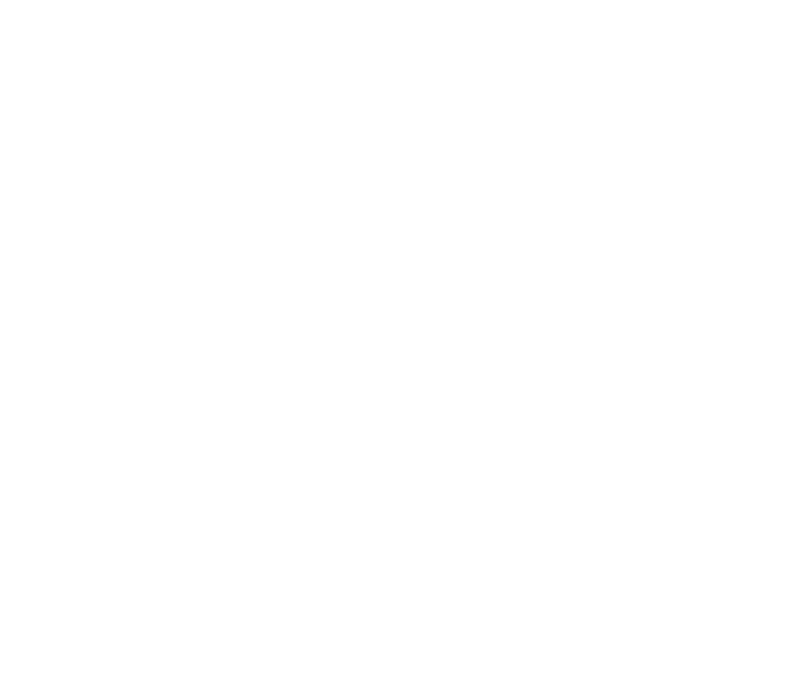
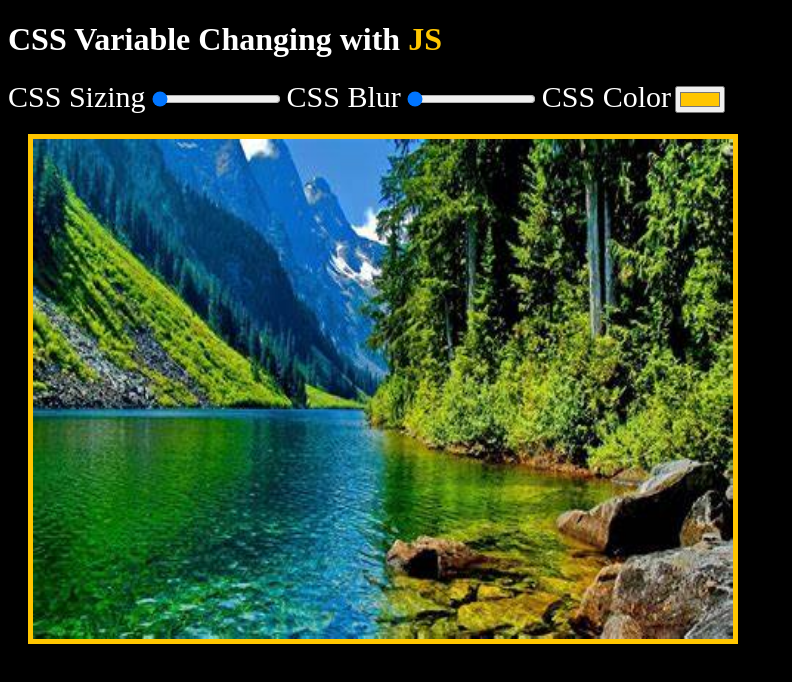
Before and after one commit to Gagandeep101/Vaniila-JS-30-Day-Challenge, a plain HTML site: page Day3/index.html in a window 1280 px wide. Shown: the whole page, without its empty margins (0-792 px from the left). Drawn offline with Linux system fonts and the light colour scheme.

Commit message:
creating ui for changing css var in js(spacing, color,blur)

```diff
--- a/Day3/index.html
+++ b/Day3/index.html
@@ -8,6 +8,16 @@
     <link rel="stylesheet" href="/Day3/style.css">
 </head>
 <body>
+    <h1>CSS Variable Changing with <span class="js">JS</span></h1>
+    <label for="input">CSS Sizing</label>
+    </label><input type="range" name="base-spacing" data-sizeing="px" class="bg-sizing" min="0" max="200" value="0">
+    <label for="input">CSS Blur</label>
+    <input type="range" name="base-blur" data-sizeing="px" class="bg-blur" min="0" max="100" value="0">
+    <label for="input">CSS Color</label>
+    <input type="color" name="base-color"  class="bg-color" value="#ffc600">
     <script src="/Day3/brain.js"></script>
+    <div class="container">
+        <img src="/Day3/bg_img.jpg" class="bg_img">
+    </div>
 </body>
 </html>
--- a/Day3/style.css
+++ b/Day3/style.css
@@ -0,0 +1,30 @@
+:root{
+    --base-color: #ffc600;
+    --base-blur: 0px;
+    --base-spacing: 0px;
+}
+body{
+    background: #000;
+    color: white;
+}
+label{
+    font-size: 30px;
+}
+.container{
+    padding: var(--base-spacing);
+    background-color: var(--base-color);
+    height: 510px;
+    width: 710px;
+    margin: 20px;
+    display: flex;
+    align-items: center;
+    justify-content: center;
+}
+.js{
+    color: var(--base-color);
+}
+.bg_img{
+    filter: blur(var(--base-blur));
+    height: 500px;
+    width: 700px;
+}
```
